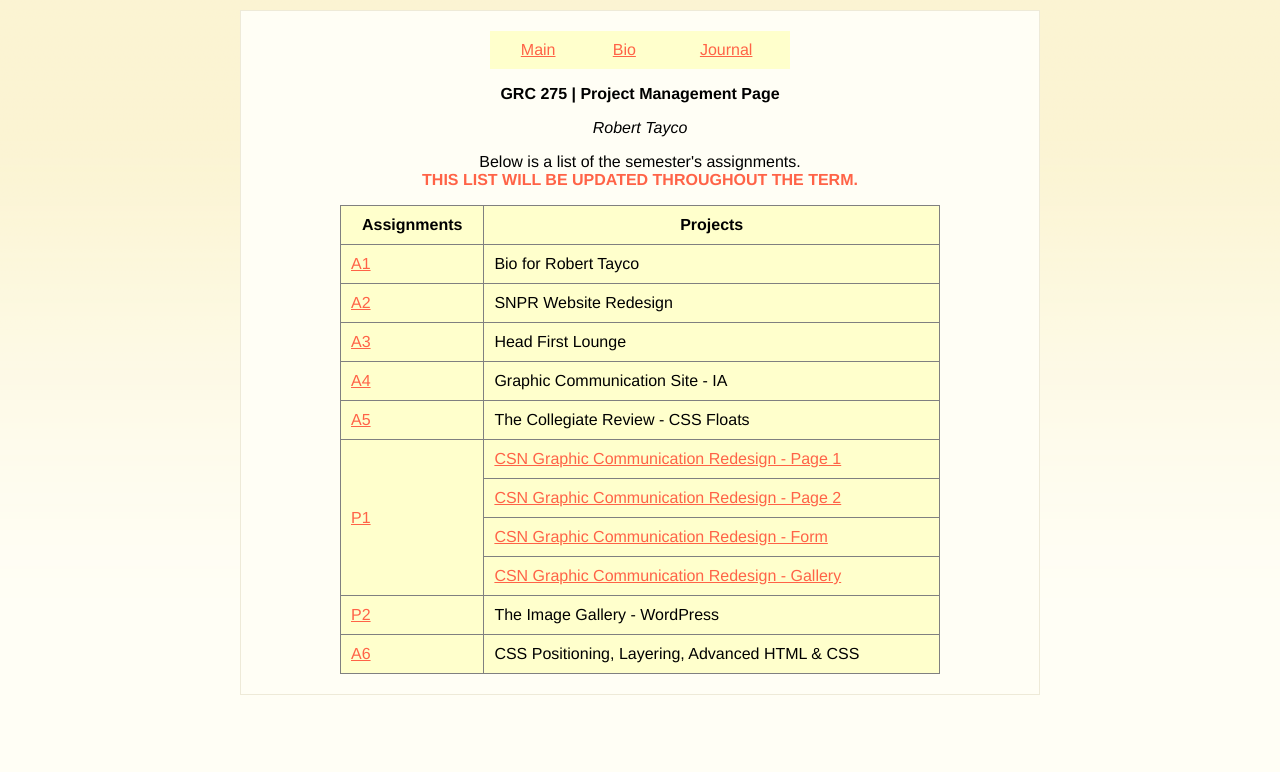
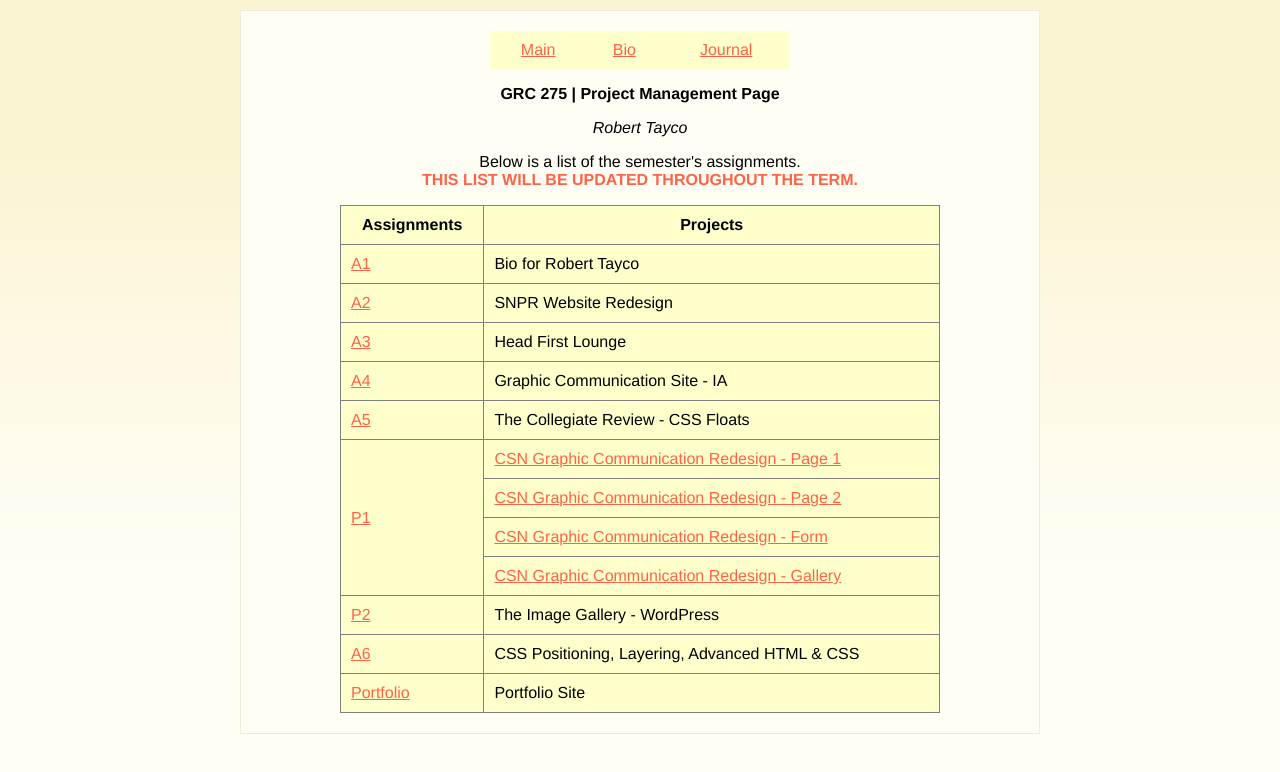
Before and after one commit to roberttayco/grc275, a plain HTML site: page index.html in a window 1280 px wide. Drawn offline with Linux system fonts and the light colour scheme.

Commit message:
main page update

```diff
--- a/index.html
+++ b/index.html
@@ -90,6 +90,10 @@
       <td><a href="a6/index.html">A6</a></td>
       <td>CSS Positioning, Layering, Advanced HTML &amp; CSS</td>
     </tr>
+    <tr>
+      <td><a href="portfolio/">Portfolio</a></td>
+      <td>Portfolio Site</td>
+    </tr>
   </table>
 </div>
 
```
